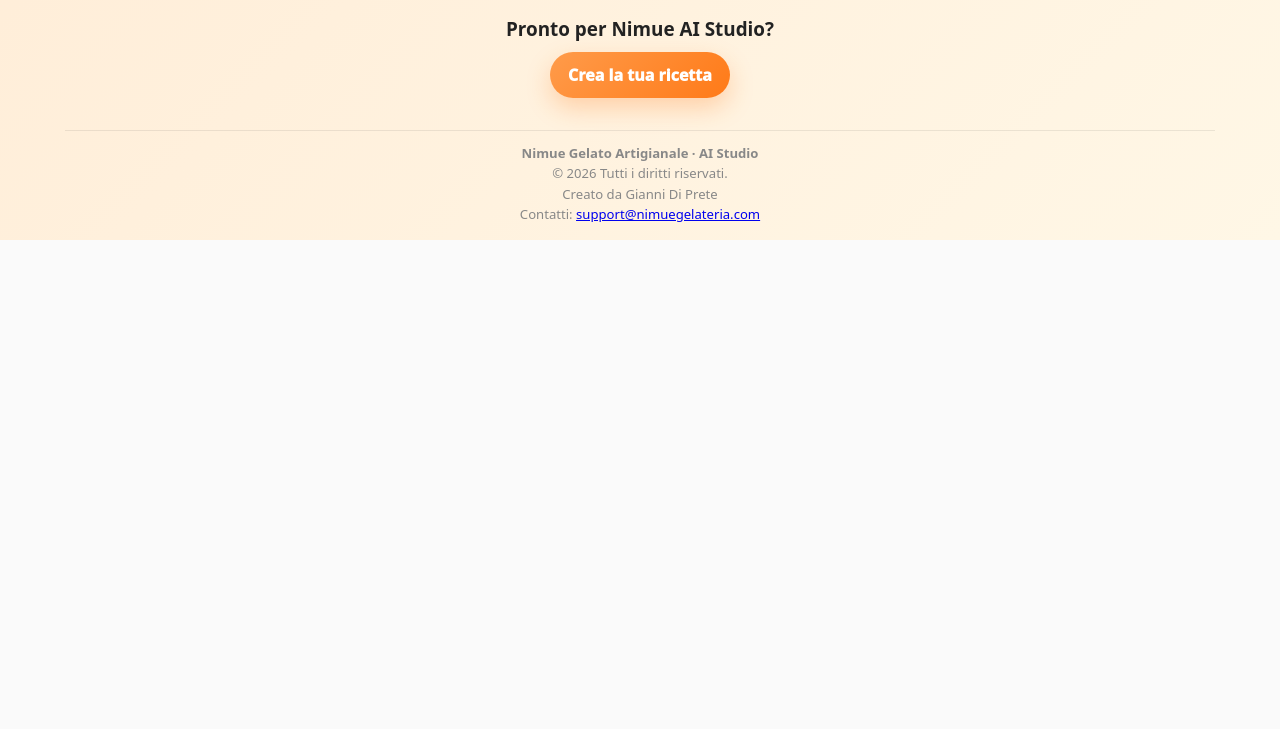
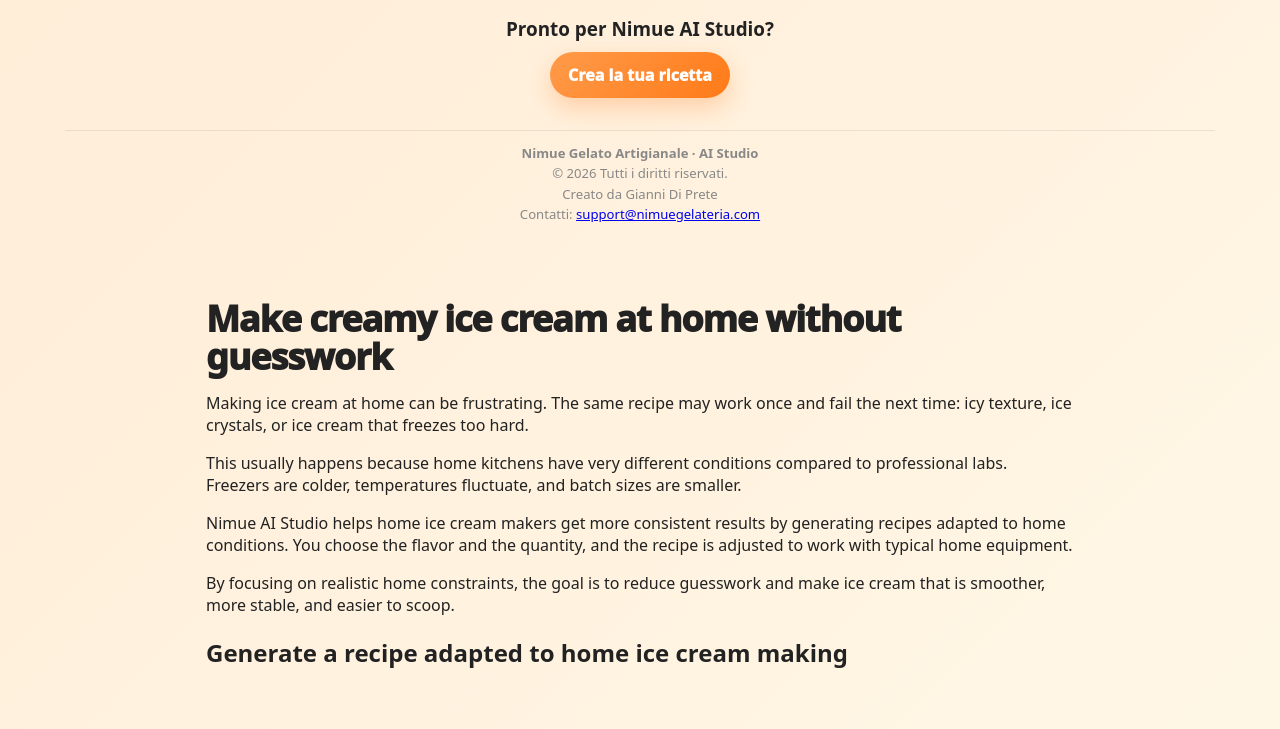
Before and after one commit to cyberguardlite-cloud/nimue-gelato, a Flask app: page / in a window 1280 px wide. Shown: the part 816-1545 px from the top of the page. Before the commit the page ends 1056 px from the top, so only its background shows below. Run offline with Flask 3, Linux system fonts and the light colour scheme.

Commit message:
Add SEO content to landing page

```diff
--- a/templates/landing.html
+++ b/templates/landing.html
@@ -263,5 +263,35 @@
 
     </div>
   </div>
+  <section style="max-width:900px;margin:60px auto;padding:0 16px;">
+  <h1>Make creamy ice cream at home without guesswork</h1>
+
+  <p>
+    Making ice cream at home can be frustrating.
+    The same recipe may work once and fail the next time:
+    icy texture, ice crystals, or ice cream that freezes too hard.
+  </p>
+
+  <p>
+    This usually happens because home kitchens have very different conditions
+    compared to professional labs. Freezers are colder, temperatures fluctuate,
+    and batch sizes are smaller.
+  </p>
+
+  <p>
+    Nimue AI Studio helps home ice cream makers get more consistent results
+    by generating recipes adapted to home conditions.
+    You choose the flavor and the quantity, and the recipe is adjusted
+    to work with typical home equipment.
+  </p>
+
+  <p>
+    By focusing on realistic home constraints, the goal is to reduce guesswork
+    and make ice cream that is smoother, more stable, and easier to scoop.
+  </p>
+
+  <h2>Generate a recipe adapted to home ice cream making</h2>
+</section>
+
 </body>
 </html>
```
